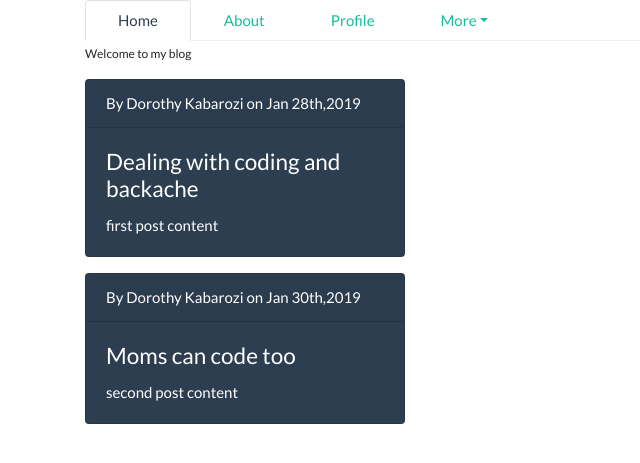
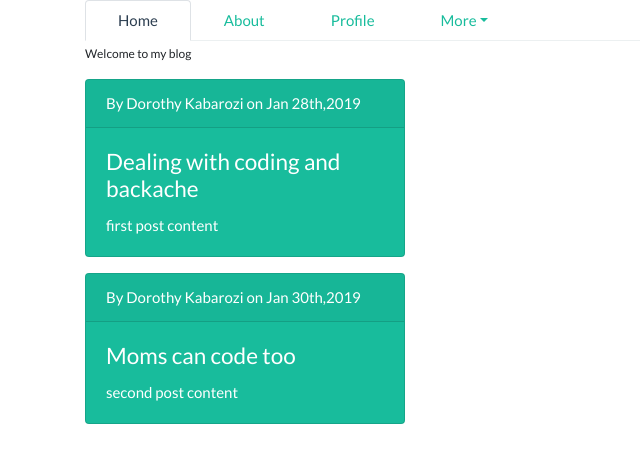
Before and after one commit to dorothykiz1/FlaskBlog, a Flask app: page / in a window 1280 px wide. Shown: the top 463 px of the page, without its empty margins (0-640 px from the left). Run offline with Flask 2, Linux system fonts and the light colour scheme; some libraries are stand-ins or nearby versions.

Commit message:
Add template files

```diff
--- a/templates/home.html
+++ b/templates/home.html
@@ -3,7 +3,7 @@
 <!-- wrap in a block content -->
 {% block content %}
     {% for post in posts %}
-    <div class="card text-white bg-primary mb-3" style="max-width: 20rem;">
+    <div class="card text-white bg-success mb-3" style="max-width: 20rem;">
         <div class="card-header">By {{post.author}} on {{post.date_posted}}</div>
         <div class="card-body">
           <h4 class="card-title">{{post.title}}</h4>
```
